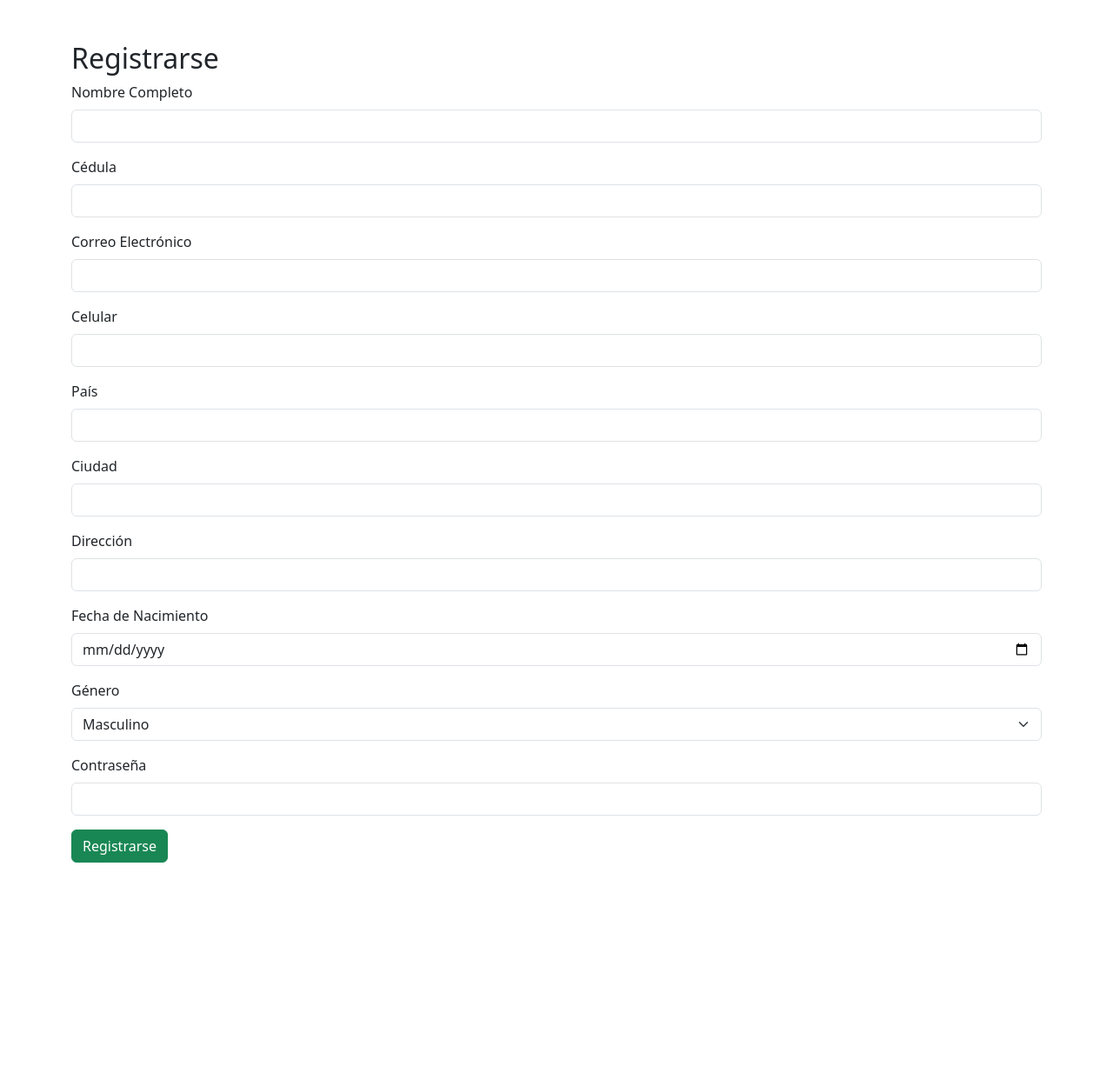
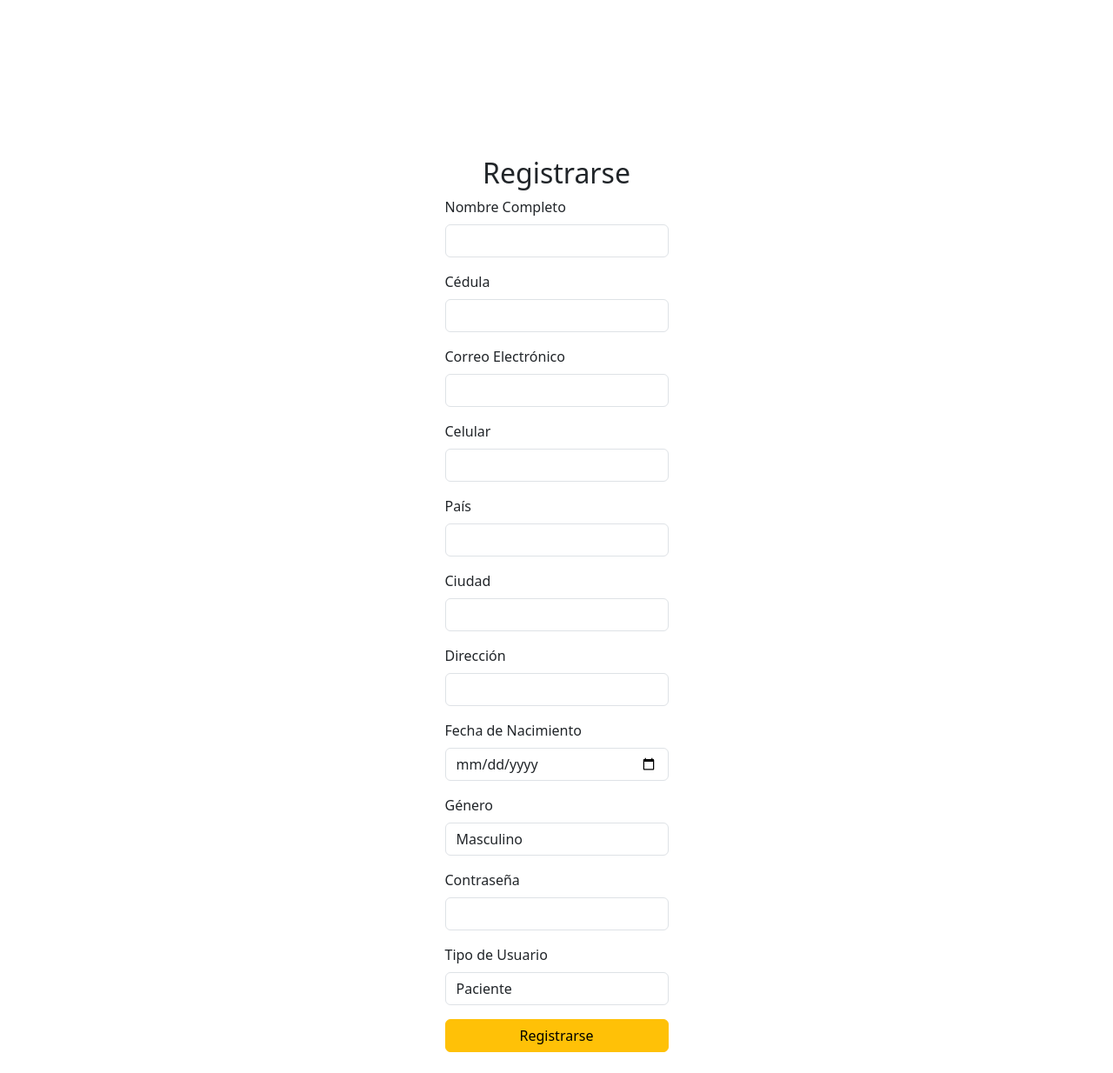
Before and after one commit to nickvillamizar/GAM, a PHP site: page /index.php?url=registro in a window 1280 px wide. Shown: the whole page at 87% size. Before the commit the page ends 992 px from the top, so only its background shows below. Run offline with PHP 8.4, Linux system fonts and the light colour scheme; grey boxes are pictures that could not be loaded.

Commit message:
Subiendo el proyecto completo

```diff
--- a/assets/css/estilos.css
+++ b/assets/css/estilos.css
@@ -1,47 +1,22 @@
-/* 🎥 Contenedor del video */
-.video-container {
+body {
+    margin: 0;
+    padding: 0;
+    height: 100%;
+    overflow: hidden;
+}
+
+#video-background {
     position: fixed;
     top: 0;
     left: 0;
-    width: 100%;
-    height: 100%;
-    overflow: hidden;
-    z-index: -2;
-}
-
-/* 🎥 Video de fondo */
-.video-fondo {
-    width: 100%;
-    height: 100%;
+    width: 100vw;
+    height: 100vh;
     object-fit: cover;
-    position: absolute;
-}
-
-/* 🌆 Capa oscura */
-.overlay {
-    position: fixed;
-    top: 0;
-    left: 0;
-    width: 100%;
-    height: 100%;
-    background: rgba(0, 0, 0, 0.6);
     z-index: -1;
 }
 
-/* 📌 Caja de login estilizada */
-.login-box {
-    background: rgba(0, 0, 0, 0.85);
-    width: 350px;
-    color: white;
-    box-shadow: 0 0 10px rgba(255, 255, 255, 0.2);
+.content {
+    position: relative;
+    z-index: 1;
+    /* Otros estilos para el contenido */
 }
-
-/* 🔘 Botón estilizado */
-.btn-warning {
-    background-color: #f39c12;
-    border: none;
-}
-
-.btn-warning:hover {
-    background-color: #e67e22;
-}
--- a/config/db.php
+++ b/config/db.php
@@ -1,17 +1,12 @@
 <?php
-// config/db.php
-$host     = "localhost";
-$usuario  = "root";
-$clave    = "";
-$bd       = "bd_apuesta";
-$puerto   = 3310;
+$servername = "127.0.0.1:3310"; // O "localhost" si es correcto
+$username = "root"; // Ajusta si usas otro usuario
+$password = ""; // Ajusta si tienes contraseña
+$dbname = "bd_apuesta"; // Reemplaza con el nombre correcto
 
-$conn = new mysqli($host, $usuario, $clave, $bd, $puerto);
+$conn = new mysqli($servername, $username, $password, $dbname);
 
 if ($conn->connect_error) {
-    die("Error de conexión: " . $conn->connect_error);
+    die("Conexión fallida: " . $conn->connect_error);
 }
-
-// Configurar charset (opcional pero recomendado)
-$conn->set_charset("utf8");
 ?>
--- a/index.php
+++ b/index.php
@@ -6,7 +6,7 @@ session_start();
 require_once 'config/db.php';
 
 // Definir la URL base
-$base_url = '/apuesta_por_ti/';
+$base_url = '/bd_apuesta/';
 
 // Obtener la ruta solicitada
 $ruta = isset($_GET['url']) ? $_GET['url'] : 'home';
@@ -16,12 +16,13 @@ switch ($ruta) {
     case 'home':
         require_once 'views/home.php';
         break;
-    case 'login':
-        require_once 'views/login.php';
-        break;
-    case 'registro':
-        require_once 'views/registro.php';
-        break;
+        case 'login':
+            require_once 'login.php'; // Ahora está en la raíz del proyecto
+            break;
+        case 'registro':
+            require_once 'registro.php'; // También está en la raíz
+            break;
+
     default:
         require_once 'views/404.php';
         break;
--- /dev/null
+++ b/registro.php
@@ -0,0 +1,89 @@
+<!DOCTYPE html>
+<html lang="es">
+<head>
+    <meta charset="UTF-8">
+    <meta name="viewport" content="width=device-width, initial-scale=1.0">
+    <title>Registro - Apuesta por Ti</title>
+    <link rel="stylesheet" href="https://cdn.jsdelivr.net/npm/bootstrap@5.3.0/dist/css/bootstrap.min.css">
+    <link rel="stylesheet" href="../assets/css/estilos.css">
+</head>
+<body>
+
+    <!-- 🎥 Video de fondo -->
+    <div class="video-container">
+        <video autoplay muted loop class="video-fondo">
+            <source src="../assets/" type="video/mp4">
+            Tu navegador no soporta el video.
+        </video>
+    </div>
+
+    <!-- 🔳 Capa oscura -->
+    <div class="overlay"></div>
+
+    <!-- 📌 Formulario de registro -->
+    <div class="container d-flex justify-content-center align-items-center min-vh-100">
+        <div class="login-box p-4 rounded">
+            <h2 class="text-center">Registrarse</h2>
+            <?php if(isset($_GET['error'])): ?>
+                <div class="alert alert-danger"><?= htmlspecialchars($_GET['error']) ?></div>
+            <?php endif; ?>
+            <form method="POST" action="../controllers/RegistroController.php">
+                <div class="mb-3">
+                    <label for="nombre_completo" class="form-label">Nombre Completo</label>
+                    <input type="text" class="form-control" id="nombre_completo" name="nombre_completo" required>
+                </div>
+                <div class="mb-3">
+                    <label for="cedula" class="form-label">Cédula</label>
+                    <input type="text" class="form-control" id="cedula" name="cedula" required>
+                </div>
+                <div class="mb-3">
+                    <label for="correo" class="form-label">Correo Electrónico</label>
+                    <input type="email" class="form-control" id="correo" name="correo" required>
+                </div>
+                <div class="mb-3">
+                    <label for="celular" class="form-label">Celular</label>
+                    <input type="text" class="form-control" id="celular" name="celular" required>
+                </div>
+                <div class="mb-3">
+                    <label for="pais" class="form-label">País</label>
+                    <input type="text" class="form-control" id="pais" name="pais" required>
+                </div>
+                <div class="mb-3">
+                    <label for="ciudad" class="form-label">Ciudad</label>
+                    <input type="text" class="form-control" id="ciudad" name="ciudad" required>
+                </div>
+                <div class="mb-3">
+                    <label for="direccion" class="form-label">Dirección</label>
+                    <input type="text" class="form-control" id="direccion" name="direccion">
+                </div>
+                <div class="mb-3">
+                    <label for="fecha_nacimiento" class="form-label">Fecha de Nacimiento</label>
+                    <input type="date" class="form-control" id="fecha_nacimiento" name="fecha_nacimiento">
+                </div>
+                <div class="mb-3">
+                    <label for="genero" class="form-label">Género</label>
+                    <select class="form-control" id="genero" name="genero" required>
+                        <option value="Masculino">Masculino</option>
+                        <option value="Femenino">Femenino</option>
+                        <option value="Otro">Otro</option>
+                    </select>
+                </div>
+                <div class="mb-3">
+                    <label for="contraseña" class="form-label">Contraseña</label>
+                    <input type="password" class="form-control" id="contraseña" name="contraseña" required>
+                </div>
+                <div class="mb-3">
+                    <label for="rol_id" class="form-label">Tipo de Usuario</label>
+                    <select class="form-control" id="rol_id" name="rol_id" required>
+                        <option value="1">Paciente</option>
+                        <option value="2">Profesional</option>
+                        <option value="3">Familiar</option>
+                    </select>
+                </div>
+                <button type="submit" class="btn btn-warning w-100">Registrarse</button>
+            </form>
+        </div>
+    </div>
+
+</body>
+</html>
--- a/views/registro.php
+++ /dev/null
@@ -1,65 +0,0 @@
-<!DOCTYPE html>
-<html lang="es">
-<head>
-    <meta charset="UTF-8">
-    <meta name="viewport" content="width=device-width, initial-scale=1.0">
-    <title>Registro - Apuesta por Ti</title>
-    <link rel="stylesheet" href="https://cdn.jsdelivr.net/npm/bootstrap@5.3.0/dist/css/bootstrap.min.css">
-    <link rel="stylesheet" href="../assets/css/estilos.css">
-</head>
-<body>
-    <div class="container mt-5">
-        <h2>Registrarse</h2>
-        <?php if(isset($_GET['error'])): ?>
-            <div class="alert alert-danger"><?= htmlspecialchars($_GET['error']) ?></div>
-        <?php endif; ?>
-        <form method="POST" action="../controllers/RegistroController.php">
-            <div class="mb-3">
-                <label for="nombre_completo" class="form-label">Nombre Completo</label>
-                <input type="text" class="form-control" id="nombre_completo" name="nombre_completo" required>
-            </div>
-            <div class="mb-3">
-                <label for="cedula" class="form-label">Cédula</label>
-                <input type="text" class="form-control" id="cedula" name="cedula" required>
-            </div>
-            <div class="mb-3">
-                <label for="correo" class="form-label">Correo Electrónico</label>
-                <input type="email" class="form-control" id="correo" name="correo" required>
-            </div>
-            <div class="mb-3">
-                <label for="celular" class="form-label">Celular</label>
-                <input type="text" class="form-control" id="celular" name="celular" required>
-            </div>
-            <div class="mb-3">
-                <label for="pais" class="form-label">País</label>
-                <input type="text" class="form-control" id="pais" name="pais" required>
-            </div>
-            <div class="mb-3">
-                <label for="ciudad" class="form-label">Ciudad</label>
-                <input type="text" class="form-control" id="ciudad" name="ciudad" required>
-            </div>
-            <div class="mb-3">
-                <label for="direccion" class="form-label">Dirección</label>
-                <input type="text" class="form-control" id="direccion" name="direccion">
-            </div>
-            <div class="mb-3">
-                <label for="fecha_nacimiento" class="form-label">Fecha de Nacimiento</label>
-                <input type="date" class="form-control" id="fecha_nacimiento" name="fecha_nacimiento" required>
-            </div>
-            <div class="mb-3">
-                <label for="genero" class="form-label">Género</label>
-                <select class="form-select" id="genero" name="genero" required>
-                    <option value="Masculino">Masculino</option>
-                    <option value="Femenino">Femenino</option>
-                    <option value="Otro">Otro</option>
-                </select>
-            </div>
-            <div class="mb-3">
-                <label for="contraseña" class="form-label">Contraseña</label>
-                <input type="password" class="form-control" id="contraseña" name="contraseña" required>
-            </div>
-            <button type="submit" class="btn btn-success">Registrarse</button>
-        </form>
-    </div>
-</body>
-</html>
```
Also changed, not shown: controllers/RegistroController.php (+55 -20 lines), login.php (added, +111 -0 lines), views/login.php (deleted, +0 -45 lines), .htaccess.
